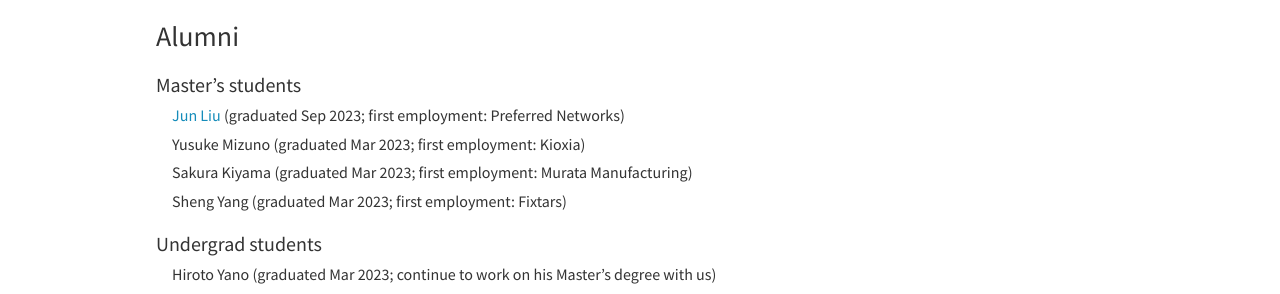
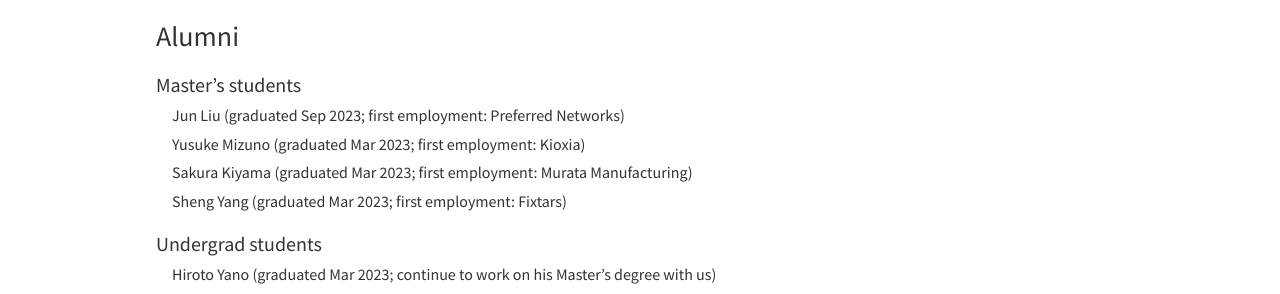
Before and after one commit to titech-caras/titech-caras.github.io, a Jekyll site: the page built from _pages/people-en.md, in a window 1280 px wide and 900 px high, scrolled down 1887 px. Shown: the part 356-650 px from the top of the window. Built offline with Jekyll 4.4.1, drawn with Linux system fonts in a browser that asks for light colours; nearby versions of some CDN libraries; part of the change alters nothing that is shown.

Commit message:
Remove link (can't access anymore)

```diff
--- a/_data/alumni-grad-en.yml
+++ b/_data/alumni-grad-en.yml
@@ -2,7 +2,6 @@
   photo: jun-liu.jpg
   info: "graduated Sep 2023; first employment: Preferred Networks"
   email: liu.j.au@m.titech.ac.jp
-  website: https://junliu.im
 
 - name: Yusuke Mizuno
   info: "graduated Mar 2023; first employment: Kioxia"
```
